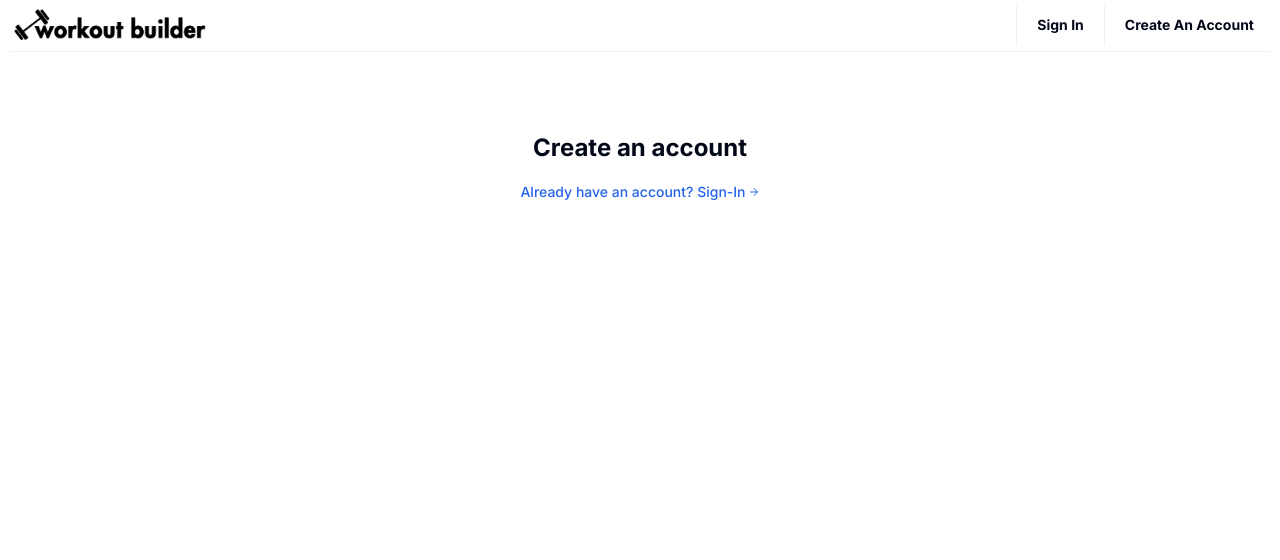
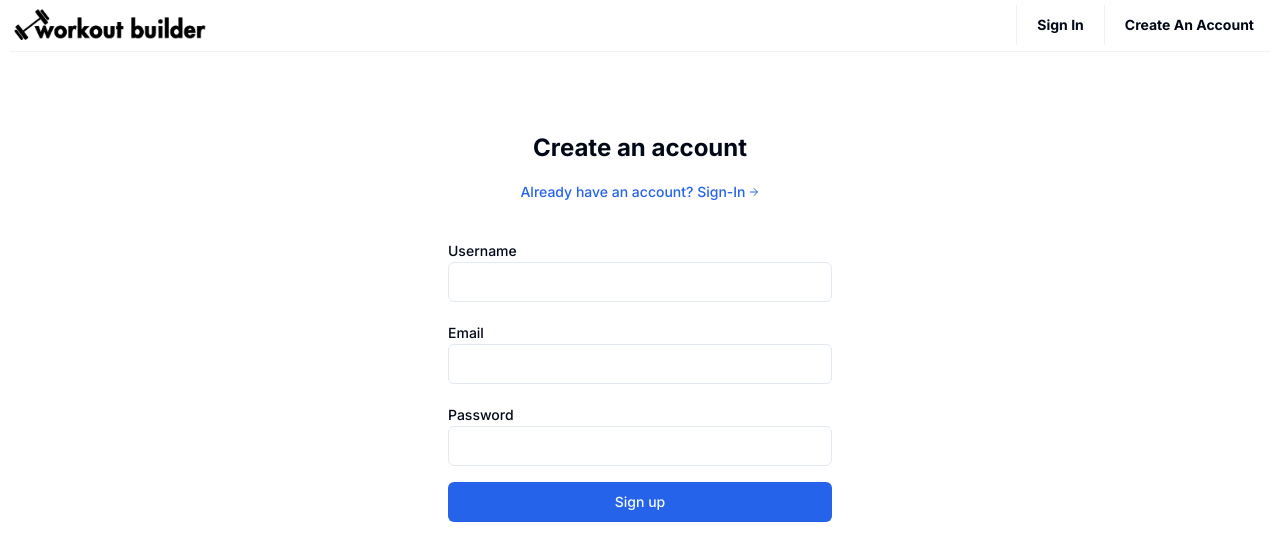
Before and after one commit to mpassava/workout-app, a Next.js app in the folder client/workout-app/: page /sign-up in a window 1280 px wide. Shown: the top 560 px of the page. Built offline with nearby package versions, Linux system fonts and the light colour scheme.

Commit message:
added validator for sign-up form

```diff
--- a/client/workout-app/src/app/(auth)/sign-up/page.tsx
+++ b/client/workout-app/src/app/(auth)/sign-up/page.tsx
@@ -1,8 +1,32 @@
-import { buttonVariants } from "@/components/ui/button";
+"use client";
+
+import { Button, buttonVariants } from "@/components/ui/button";
+import { Input } from "@/components/ui/input";
+import { Label } from "@/components/ui/label";
+import { cn } from "@/lib/utils";
 import { ArrowRight } from "lucide-react";
 import Link from "next/link";
+import { useForm } from "react-hook-form";
+import { zodResolver } from "@hookform/resolvers/zod";
+import { authCredentialsValidator, TauthCredentialsValidator } from "@/lib/validators/account-credentials-validator";
 
 export default function SignUp() {
+  const {
+    register,
+    handleSubmit,
+    formState: { errors },
+  } = useForm<TauthCredentialsValidator>({
+    resolver: zodResolver(authCredentialsValidator),
+  });
+
+  const formSubmit = ({
+    username,
+    email,
+    password,
+  }: TauthCredentialsValidator) => {
+    // TODO send data to server
+  };
+
   return (
     <>
       <div className="container relative pt-20 flex flex-col items-center justify-center lg:px-0">
@@ -20,6 +44,43 @@
               <ArrowRight className="w-3 h-3" />
             </Link>
           </div>
+          <div className="grid gap-6">
+            <form onSubmit={handleSubmit(formSubmit)}>
+              <div className="grid gap-2">
+                <div className="grid gap-1 py-2">
+                  <Label htmlFor="username">Username</Label>
+                  <Input
+                    {...register("username")}
+                    className={cn({
+                      "focus-visible:ring-red-500": errors.username,
+                    })}
+                    placeholder=""
+                  />
+                </div>
+                <div className="grid gap-1 py-2">
+                  <Label htmlFor="email">Email</Label>
+                  <Input
+                    {...register("email")}
+                    className={cn({
+                      "focus-visible:ring-red-500": errors.email,
+                    })}
+                    placeholder=""
+                  />
+                </div>
+                <div className="grid gap-1 py-2">
+                  <Label htmlFor="password">Password</Label>
+                  <Input
+                    {...register("password")}
+                    className={cn({
+                      "focus-visible:ring-red-500": errors.password,
+                    })}
+                    placeholder=""
+                  />
+                </div>
+                <Button>Sign up</Button>
+              </div>
+            </form>
+          </div>
         </div>
       </div>
     </>
--- /dev/null
+++ b/client/workout-app/src/components/ui/input.tsx
@@ -0,0 +1,25 @@
+import * as React from "react"
+
+import { cn } from "@/lib/utils"
+
+export interface InputProps
+  extends React.InputHTMLAttributes<HTMLInputElement> {}
+
+const Input = React.forwardRef<HTMLInputElement, InputProps>(
+  ({ className, type, ...props }, ref) => {
+    return (
+      <input
+        type={type}
+        className={cn(
+          "flex h-10 w-full rounded-md border border-input bg-background px-3 py-2 text-sm ring-offset-background file:border-0 file:bg-transparent file:text-sm file:font-medium file:text-foreground placeholder:text-muted-foreground focus-visible:outline-none focus-visible:ring-2 focus-visible:ring-ring focus-visible:ring-offset-2 disabled:cursor-not-allowed disabled:opacity-50",
+          className
+        )}
+        ref={ref}
+        {...props}
+      />
+    )
+  }
+)
+Input.displayName = "Input"
+
+export { Input }
--- /dev/null
+++ b/client/workout-app/src/components/ui/label.tsx
@@ -0,0 +1,26 @@
+"use client"
+
+import * as React from "react"
+import * as LabelPrimitive from "@radix-ui/react-label"
+import { cva, type VariantProps } from "class-variance-authority"
+
+import { cn } from "@/lib/utils"
+
+const labelVariants = cva(
+  "text-sm font-medium leading-none peer-disabled:cursor-not-allowed peer-disabled:opacity-70"
+)
+
+const Label = React.forwardRef<
+  React.ElementRef<typeof LabelPrimitive.Root>,
+  React.ComponentPropsWithoutRef<typeof LabelPrimitive.Root> &
+    VariantProps<typeof labelVariants>
+>(({ className, ...props }, ref) => (
+  <LabelPrimitive.Root
+    ref={ref}
+    className={cn(labelVariants(), className)}
+    {...props}
+  />
+))
+Label.displayName = LabelPrimitive.Root.displayName
+
+export { Label }
--- /dev/null
+++ b/client/workout-app/src/lib/validators/account-credentials-validator.ts
@@ -0,0 +1,13 @@
+import { z } from "zod";
+
+export const authCredentialsValidator = z.object({
+  username: z.string(),
+  email: z.string().email(),
+  password: z
+    .string()
+    .min(8, { message: "Password must be at least 8 characters long" }),
+});
+
+export type TauthCredentialsValidator = z.infer<
+  typeof authCredentialsValidator
+>;
```
Also changed, not shown: client/workout-app/package.json (+6 -1 lines), 1 other file (tests, documents, lock files or other folders).
